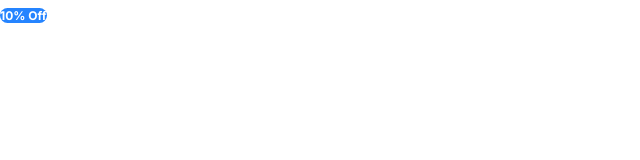
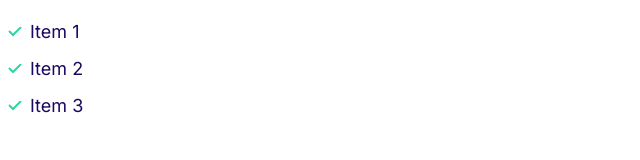
Before and after one commit to Eleshoprecious/Precious, a plain HTML site: page index.html in a window 1280 px wide. Shown: the whole page, without its empty margins (0-640 px from the left). Drawn offline with Linux system fonts and the light colour scheme.

Commit message:
building lists component.

```diff
--- a/CSS/Style.css
+++ b/CSS/Style.css
@@ -109,3 +109,26 @@ a{
     font-size: 1.2rem;
 }
 }
+
+.list{
+    list-style: none;
+    color: var(--color-heading);
+}
+
+.list--inline  .list__item{
+    display: inline;
+    margin-right: 2rem;
+}
+.list--tick{
+    list-style-image: url(../images/tick.svg);
+    padding-left: 3rem;
+}
+.list--tick .list__item{
+    padding-left: 0.5rem;
+    margin-bottom: 1rem;
+}
+@media screen  and (min-width:1024px){
+  .list--tick .list__item{
+    padding: 0;
+  }
+}
--- a/index.html
+++ b/index.html
@@ -15,6 +15,10 @@
     <link rel="stylesheet" href="CSS/Style.css" />
   </head>
   <body>
-    <span class="badge badge--primary badge--small">10% Off</span>
+    <ul class="list list--tick">
+      <li class="list__item">Item 1</li>
+      <li class="list__item">Item 2</li>
+      <li class="list__item">Item 3</li>
+    </ul>
   </body>
 </html>
```
Also changed, not shown: Components/lists.html (added, +5 -0 lines), images/tick.svg (added).
